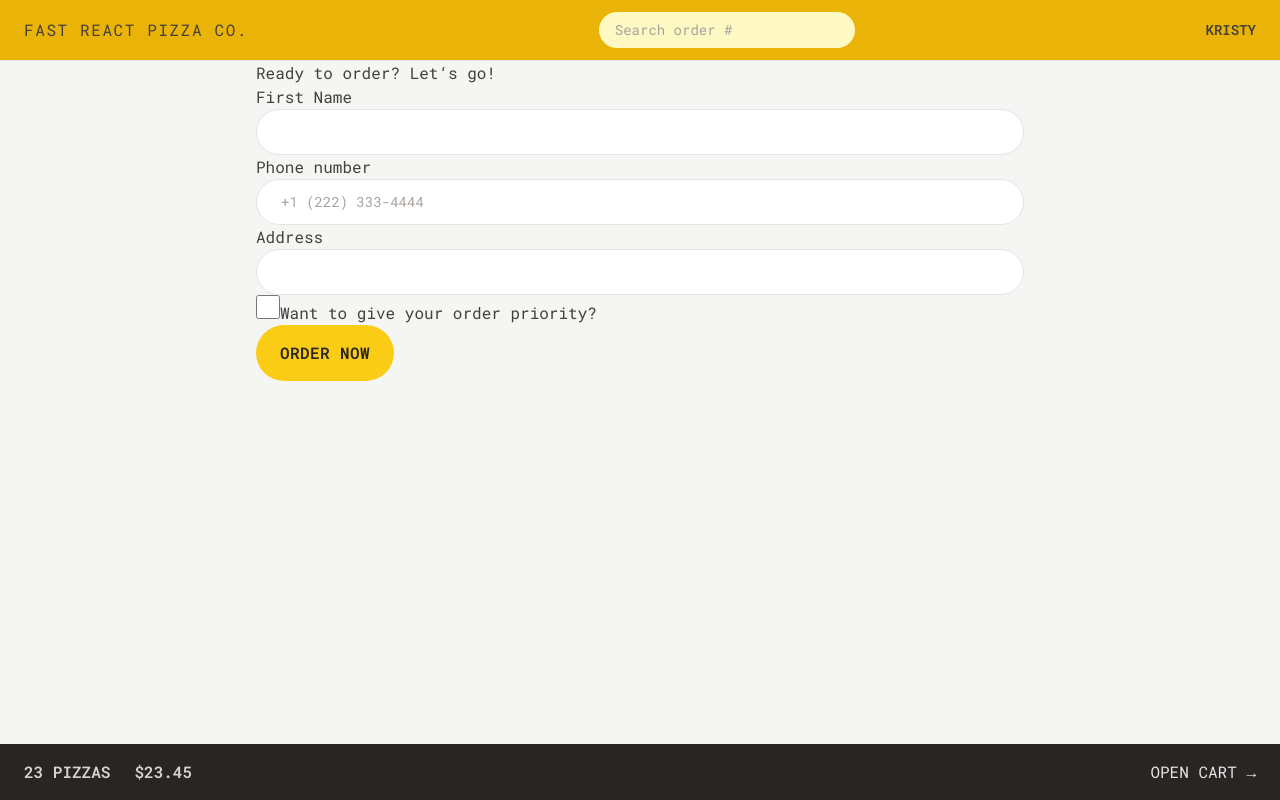
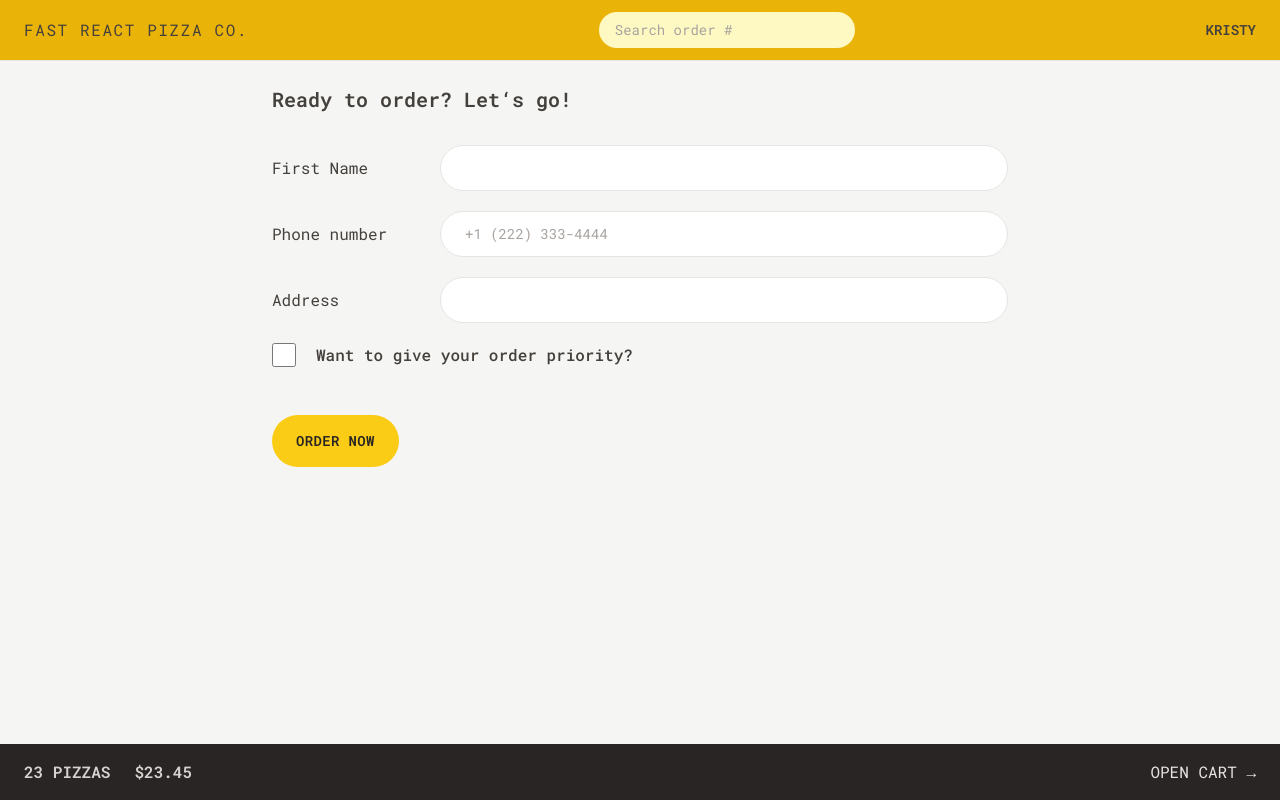
Before and after one commit to m9iv/fast-react-pizza, a React (Vite) app: page /order/new in a window 1280 px wide. Built offline with nearby package versions, Linux system fonts and the light colour scheme.

Commit message:
Styling Order form

```diff
--- a/src/features/order/CreateOrder.jsx
+++ b/src/features/order/CreateOrder.jsx
@@ -43,38 +43,50 @@
   const formErrors = useActionData()
 
   return (
-    <div>
-      <h2>Ready to order? Let&lsquo;s go!</h2>
+    <div className="px-4 py-6">
+      <h2 className="mb-8 text-xl font-semibold">
+        Ready to order? Let&lsquo;s go!
+      </h2>
 
       {/* <Form method="POST" action="/order/new"> */}
       <Form method="POST">
-        <div>
-          <label>First Name</label>
-          <input className="input" type="text" name="customer" required />
+        <div className="mb-5 flex flex-col gap-2 sm:flex-row sm:items-center">
+          <label className="sm:basis-40">First Name</label>
+          <input className="input grow" type="text" name="customer" required />
         </div>
 
-        <div>
-          <label>Phone number</label>
-          <div>
+        <div className="mb-5 flex flex-col gap-2 sm:flex-row sm:items-center">
+          <label className="sm:basis-40">Phone number</label>
+          <div className="grow">
             <input
-              className="input"
+              className="input w-full"
               type="tel"
               name="phone"
               placeholder="+1 (222) 333-4444"
               required
             />
-          </div>
-          {formErrors?.phone && <p>{formErrors.phone}</p>}
-        </div>
 
-        <div>
-          <label>Address</label>
-          <div>
-            <input className="input" type="text" name="address" required />
+            {formErrors?.phone && (
+              <p className="mt-2 rounded-md bg-red-100 p-2 text-xs text-red-700">
+                {formErrors.phone}
+              </p>
+            )}
           </div>
         </div>
 
-        <div>
+        <div className="mb-5 flex flex-col gap-2 sm:flex-row sm:items-center">
+          <label className="sm:basis-40">Address</label>
+          <div className="grow">
+            <input
+              className="input w-full"
+              type="text"
+              name="address"
+              required
+            />
+          </div>
+        </div>
+
+        <div className="mb-12 flex items-center gap-5">
           <input
             className="h-6 w-6 accent-yellow-400 focus:outline-none focus:ring focus:ring-yellow-400 focus:ring-offset-2"
             type="checkbox"
@@ -83,7 +95,9 @@
             // value={withPriority}
             // onChange={(e) => setWithPriority(e.target.checked)}
           />
-          <label htmlFor="priority">Want to give your order priority?</label>
+          <label className="font-medium" htmlFor="priority">
+            Want to give your order priority?
+          </label>
         </div>
 
         <div>
--- a/src/index.css
+++ b/src/index.css
@@ -4,7 +4,7 @@
 
 @layer components {
   .input {
-    @apply w-full rounded-full border border-stone-200 px-4 py-2 text-sm transition-all duration-300 placeholder:text-stone-400 focus:outline-none focus:ring focus:ring-yellow-400 md:px-6 md:py-3;
+    @apply rounded-full border border-stone-200 px-4 py-2 text-sm transition-all duration-300 placeholder:text-stone-400 focus:outline-none focus:ring focus:ring-yellow-400 md:px-6 md:py-3;
   }
 
   /* https://dev.to/afif/i-made-100-css-loaders-for-your-next-project-4eje */
--- a/src/ui/Button.jsx
+++ b/src/ui/Button.jsx
@@ -2,12 +2,12 @@
 
 function Button({ children, type, to, disabled }) {
   const base =
-    'inline-block rounded-full bg-yellow-400 font-semibold uppercase tracking-wide text-stone-800 transition-colors duration-300 hover:bg-yellow-400 focus:bg-yellow-300 focus:outline-none focus:ring focus:ring-yellow-400 focus:ring-offset-2 disabled:cursor-not-allowed'
+    'inline-block text-sm rounded-full bg-yellow-400 font-semibold uppercase tracking-wide text-stone-800 transition-colors duration-300 hover:bg-yellow-400 focus:bg-yellow-300 focus:outline-none focus:ring focus:ring-yellow-400 focus:ring-offset-2 disabled:cursor-not-allowed'
 
   const styles = {
     primary: base + ' px-4 py-3 md:px-6 md:py-4',
     secondary:
-      'inline-block rounded-full border-2 border-stone-300 font-semibold uppercase tracking-wide text-stone-400 transition-colors duration-300 hover:bg-stone-300 hover:text-stone-800 focus:text-stone-800 focus:bg-stone-300 focus:outline-none focus:ring focus:ring-stone-200 focus:ring-offset-2 disabled:cursor-not-allowed px-4 py-2.5 md:px-6 md:py-3.5',
+      'inline-block text-sm rounded-full border-2 border-stone-300 font-semibold uppercase tracking-wide text-stone-400 transition-colors duration-300 hover:bg-stone-300 hover:text-stone-800 focus:text-stone-800 focus:bg-stone-300 focus:outline-none focus:ring focus:ring-stone-200 focus:ring-offset-2 disabled:cursor-not-allowed px-4 py-2.5 md:px-6 md:py-3.5',
     small: base + ' py-2 md:px-5 md:py-2.5 text-xs',
   }
 
```
